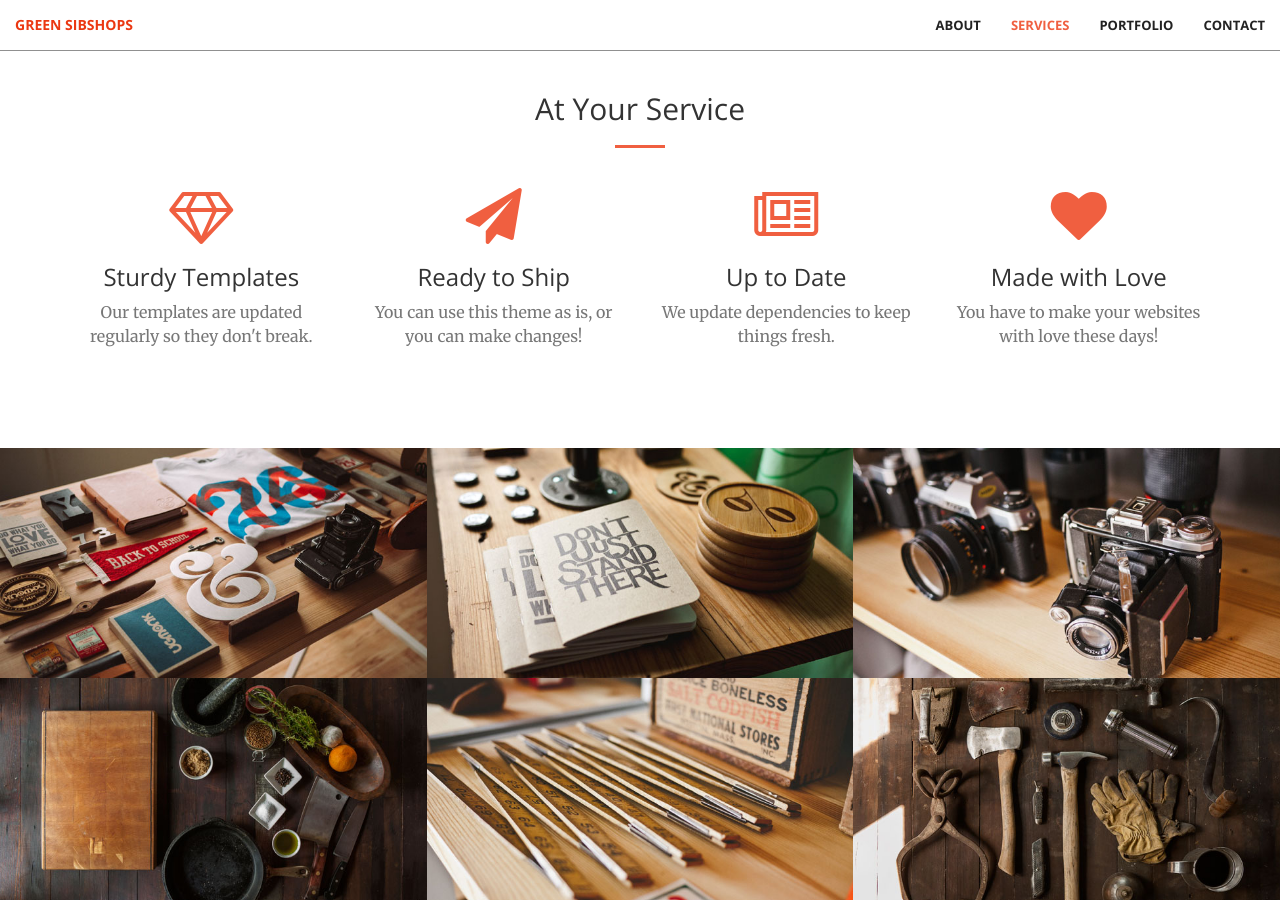
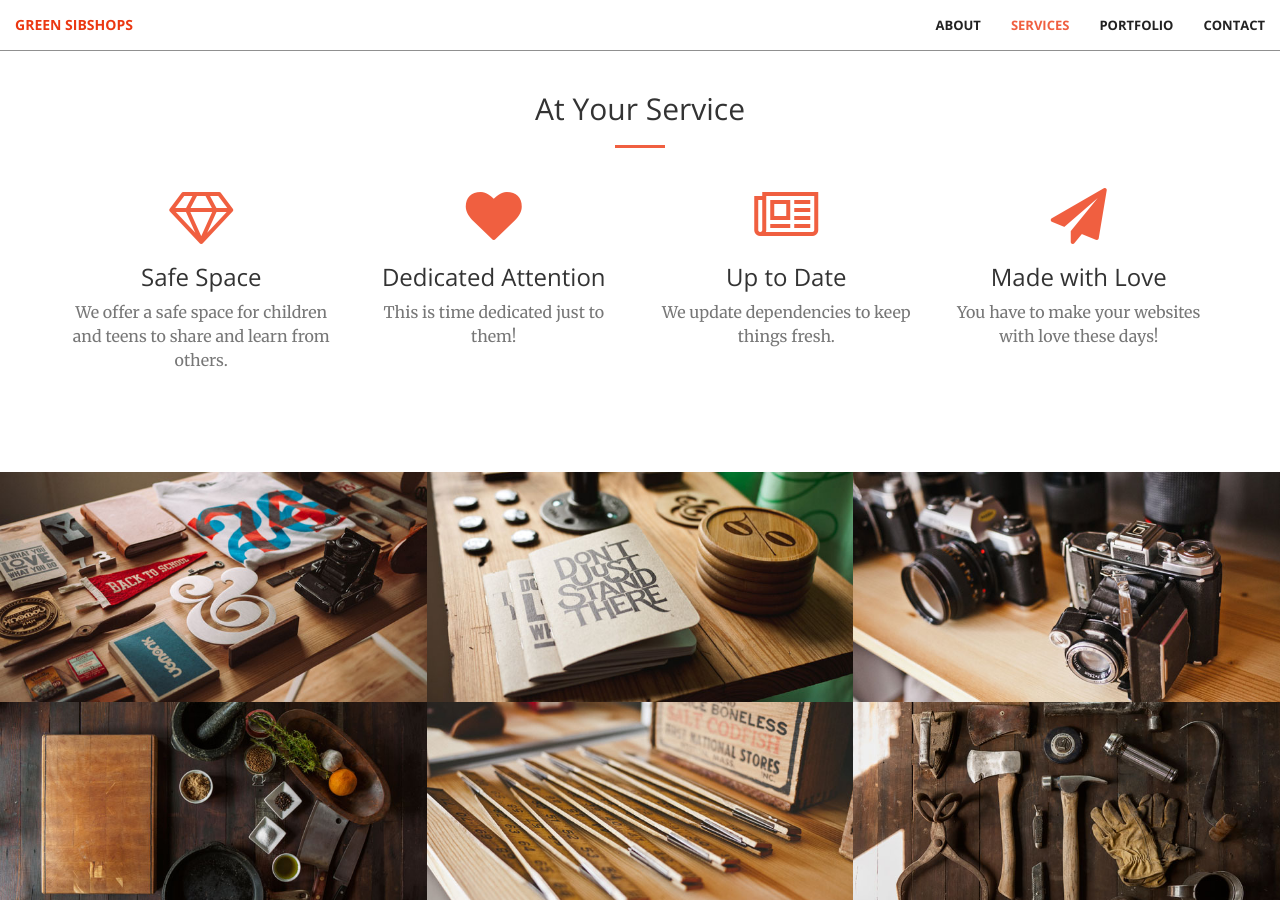
Before and after one commit to greensibshops/greensibshops.github.io, a Jekyll site: the page built from index.html, in a window 1280 px wide and 900 px high, scrolled down 1810 px. Built offline with Jekyll 4.4.1, drawn with Linux system fonts in a browser that asks for light colours.

Commit message:
Update services.html

```diff
--- a/_includes/services.html
+++ b/_includes/services.html
@@ -12,15 +12,15 @@
             <div class="col-lg-3 col-md-6 text-center">
                 <div class="service-box">
                     <i class="fa fa-4x fa-diamond wow bounceIn text-primary"></i>
-                    <h3>Sturdy Templates</h3>
-                    <p class="text-muted">Our templates are updated regularly so they don't break.</p>
+                    <h3>Safe Space</h3>
+                        <p class="text-muted">We offer a safe space for children and teens to share and learn from others.</p>
                 </div>
             </div>
             <div class="col-lg-3 col-md-6 text-center">
                 <div class="service-box">
-                    <i class="fa fa-4x fa-paper-plane wow bounceIn text-primary" data-wow-delay=".1s"></i>
-                    <h3>Ready to Ship</h3>
-                    <p class="text-muted">You can use this theme as is, or you can make changes!</p>
+                    <i class="fa fa-4x fa-heart wow bounceIn text-primary" data-wow-delay=".1s"></i>
+                    <h3>Dedicated Attention</h3>
+                    <p class="text-muted">This is time dedicated just to them!</p>
                 </div>
             </div>
             <div class="col-lg-3 col-md-6 text-center">
@@ -32,7 +32,7 @@
             </div>
             <div class="col-lg-3 col-md-6 text-center">
                 <div class="service-box">
-                    <i class="fa fa-4x fa-heart wow bounceIn text-primary" data-wow-delay=".3s"></i>
+                    <i class="fa fa-4x fa-paper-plane wow bounceIn text-primary" data-wow-delay=".3s"></i>
                     <h3>Made with Love</h3>
                     <p class="text-muted">You have to make your websites with love these days!</p>
                 </div>
```
